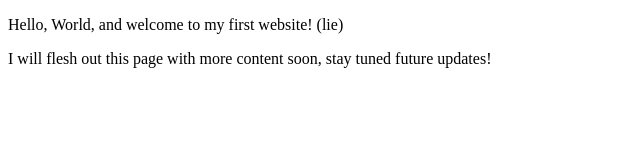
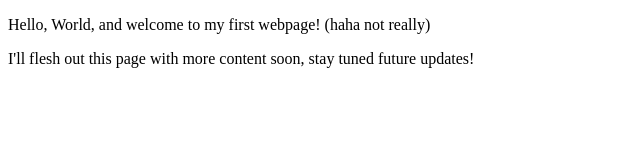
Before and after one commit to huttone/huttone.github.io, a plain HTML site: page index.html in a window 1280 px wide. Shown: the whole page, without its empty margins (0-640 px from the left). Drawn offline with Linux system fonts and the light colour scheme.

Commit message:
changed paragraph text

```diff
--- a/index.html
+++ b/index.html
@@ -7,7 +7,7 @@
         <title>Ethan Hutton's Webpage</title>
     </head>
     <body>
-       <p>Hello, World, and welcome to my first website! (lie)</p>
-       <p>I will flesh out this page with more content soon, stay tuned future updates!</p>
+       <p>Hello, World, and welcome to my first webpage! (haha not really)</p>
+       <p>I'll flesh out this page with more content soon, stay tuned future updates!</p>
     </body>
 </html>
```
